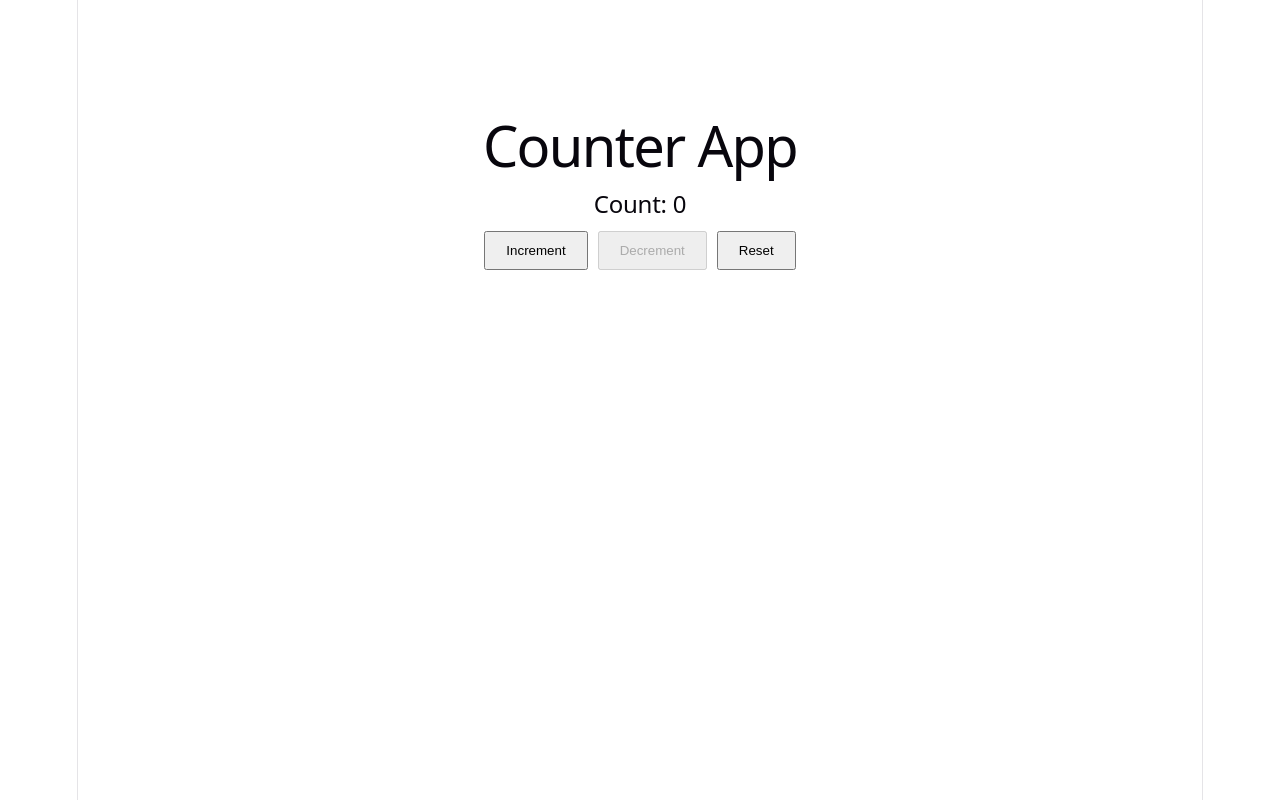
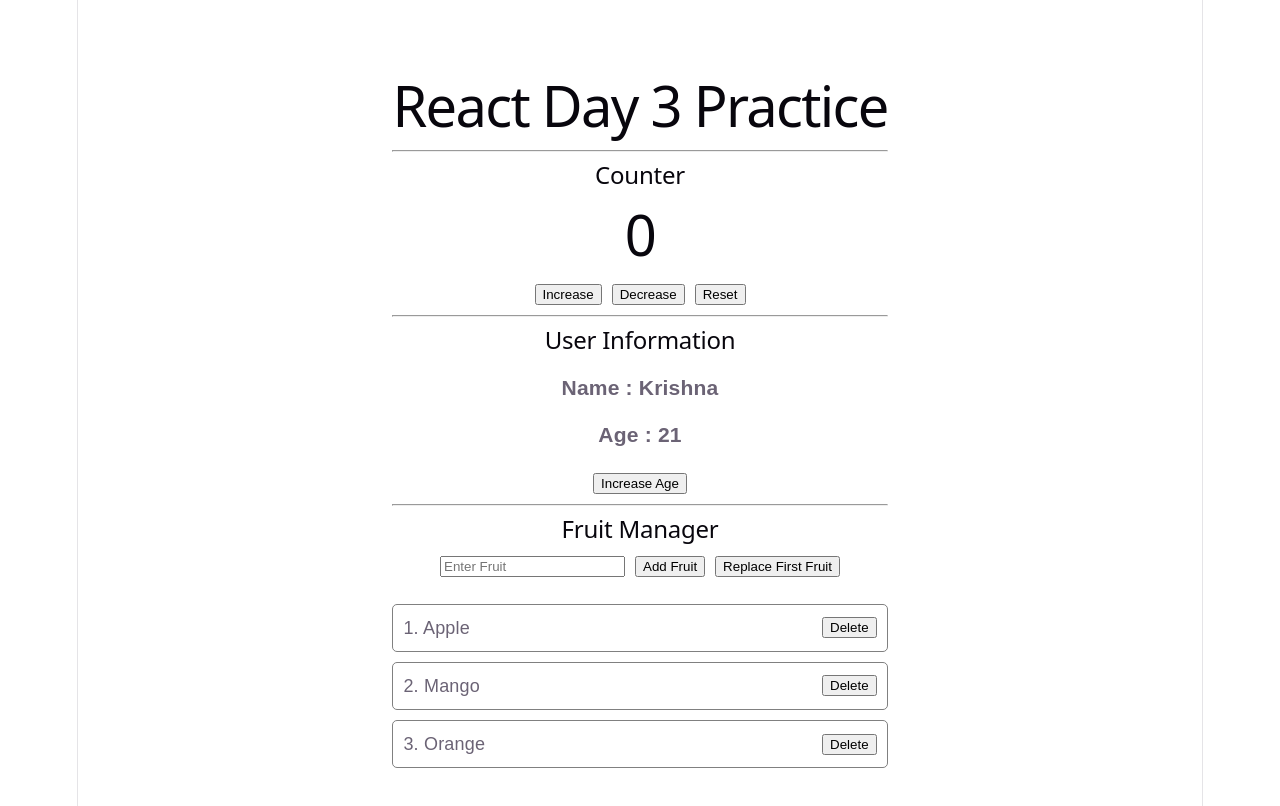
Before and after one commit to developerkrish121/react-learning-journey, a React (Vite) app in the folder react-learning/: page / in a window 1280 px wide. Shown: the top 806 px of the page. Built offline with nearby package versions, Linux system fonts and the light colour scheme.

Commit message:
Day 3: React State Practice

```diff
--- a/react-learning/src/App.jsx
+++ b/react-learning/src/App.jsx
@@ -1,94 +1,214 @@
-// Importing useState Hook from React
-// useState helps us store and update data inside a component
 import { useState } from "react";
 
 function App() {
-
-  // Creating a state variable called count
-  // count = current value
-  // setCount = function used to update count
-  // 0 = initial value
+  // ----------------------------
+  // Counter State
+  // ----------------------------
   const [count, setCount] = useState(0);
 
-  // Function to increase count by 1
-  function increment() {
+  // ----------------------------
+  // Object State
+  // ----------------------------
+  const [user, setUser] = useState({
+    name: "Krishna",
+    age: 21,
+  });
+
+  // ----------------------------
+  // Array State
+  // ----------------------------
+  const [fruits, setFruits] = useState([
+    "Apple",
+    "Mango",
+    "Orange",
+  ]);
+
+  // ----------------------------
+  // Input State
+  // ----------------------------
+  const [newFruit, setNewFruit] = useState("");
+
+  // ----------------------------
+  // Counter Functions
+  // ----------------------------
+  const increase = () => {
     setCount(count + 1);
-  }
+  };
 
-  // Function to decrease count by 1
-  function decrement() {
-    setCount(count - 1);
-  }
+  const decrease = () => {
+    if (count > 0) {
+      setCount(count - 1);
+    }
+  };
 
-  // Function to reset count back to 0
-  function reset() {
+  const reset = () => {
     setCount(0);
-  }
+  };
+
+  // ----------------------------
+  // Object Function
+  // ----------------------------
+  const increaseAge = () => {
+    setUser({
+      ...user,
+      age: user.age + 1,
+    });
+  };
+
+  // ----------------------------
+  // Add Fruit
+  // ----------------------------
+  const addFruit = () => {
+    if (newFruit.trim() === "") {
+      alert("Please enter a fruit name.");
+      return;
+    }
+
+    setFruits([...fruits, newFruit]);
+
+    setNewFruit("");
+  };
+
+  // ----------------------------
+  // Delete Fruit
+  // ----------------------------
+  const deleteFruit = (indexToDelete) => {
+    const updatedFruits = fruits.filter(
+      (_, index) => index !== indexToDelete
+    );
+
+    setFruits(updatedFruits);
+  };
+
+  // ----------------------------
+  // Replace First Fruit
+  // ----------------------------
+  const replaceFirstFruit = () => {
+    if (fruits.length === 0) return;
+
+    const updated = [...fruits];
+    updated[0] = "Banana";
+
+    setFruits(updated);
+  };
 
   return (
     <div
       style={{
-        textAlign: "center",
-        marginTop: "100px",
+        maxWidth: "700px",
+        margin: "40px auto",
+        padding: "20px",
         fontFamily: "Arial",
       }}
     >
-      {/* Main Heading */}
-      <h1>Counter App</h1>
+      <h1 style={{ textAlign: "center" }}>
+        React Day 3 Practice
+      </h1>
 
-      {/* Display current count value */}
-      <h2>Count: {count}</h2>
+      <hr />
 
-      {/* Conditional Rendering */}
-      {/* Show this message only when count becomes greater than 10 */}
-      {count > 10 && (
-        <p style={{ color: "green", fontWeight: "bold" }}>
-          🔥 Great Progress!
-        </p>
-      )}
+      {/* ========================= */}
+      {/* Counter */}
+      {/* ========================= */}
 
-      {/* Increment Button */}
-      {/* Calls increment() when clicked */}
+      <h2>Counter</h2>
+
+      <h1>{count}</h1>
+
+      <button onClick={increase}>Increase</button>
+
       <button
-        onClick={increment}
-        style={{
-          padding: "10px 20px",
-          margin: "5px",
-          cursor: "pointer",
-        }}
+        onClick={decrease}
+        style={{ marginLeft: "10px" }}
       >
-        Increment
+        Decrease
       </button>
 
-      {/* Decrement Button */}
-      {/* Disabled when count becomes 0 */}
-      <button
-        onClick={decrement}
-        disabled={count === 0}
-        style={{
-          padding: "10px 20px",
-          margin: "5px",
-          cursor: "pointer",
-        }}
-      >
-        Decrement
-      </button>
-
-      {/* Reset Button */}
-      {/* Sets count back to 0 */}
       <button
         onClick={reset}
-        style={{
-          padding: "10px 20px",
-          margin: "5px",
-          cursor: "pointer",
-        }}
+        style={{ marginLeft: "10px" }}
       >
         Reset
       </button>
+
+      <hr />
+
+      {/* ========================= */}
+      {/* Object State */}
+      {/* ========================= */}
+
+      <h2>User Information</h2>
+
+      <h3>Name : {user.name}</h3>
+
+      <h3>Age : {user.age}</h3>
+
+      <button onClick={increaseAge}>
+        Increase Age
+      </button>
+
+      <hr />
+
+      {/* ========================= */}
+      {/* Fruit Manager */}
+      {/* ========================= */}
+
+      <h2>Fruit Manager</h2>
+
+      <input
+        type="text"
+        placeholder="Enter Fruit"
+        value={newFruit}
+        onChange={(e) => setNewFruit(e.target.value)}
+      />
+
+      <button
+        onClick={addFruit}
+        style={{ marginLeft: "10px" }}
+      >
+        Add Fruit
+      </button>
+
+      <button
+        onClick={replaceFirstFruit}
+        style={{ marginLeft: "10px" }}
+      >
+        Replace First Fruit
+      </button>
+
+      <br />
+      <br />
+
+      {fruits.length === 0 ? (
+        <h3>No Fruits Available</h3>
+      ) : (
+        fruits.map((fruit, index) => (
+          <div
+            key={index}
+            style={{
+              display: "flex",
+              justifyContent: "space-between",
+              alignItems: "center",
+              border: "1px solid gray",
+              padding: "10px",
+              marginBottom: "10px",
+              borderRadius: "5px",
+            }}
+          >
+            <span>
+              {index + 1}. {fruit}
+            </span>
+
+            <button
+              onClick={() => deleteFruit(index)}
+            >
+              Delete
+            </button>
+          </div>
+        ))
+      )}
     </div>
   );
 }
 
-// Exporting App component so React can render it
 export default App;
```
